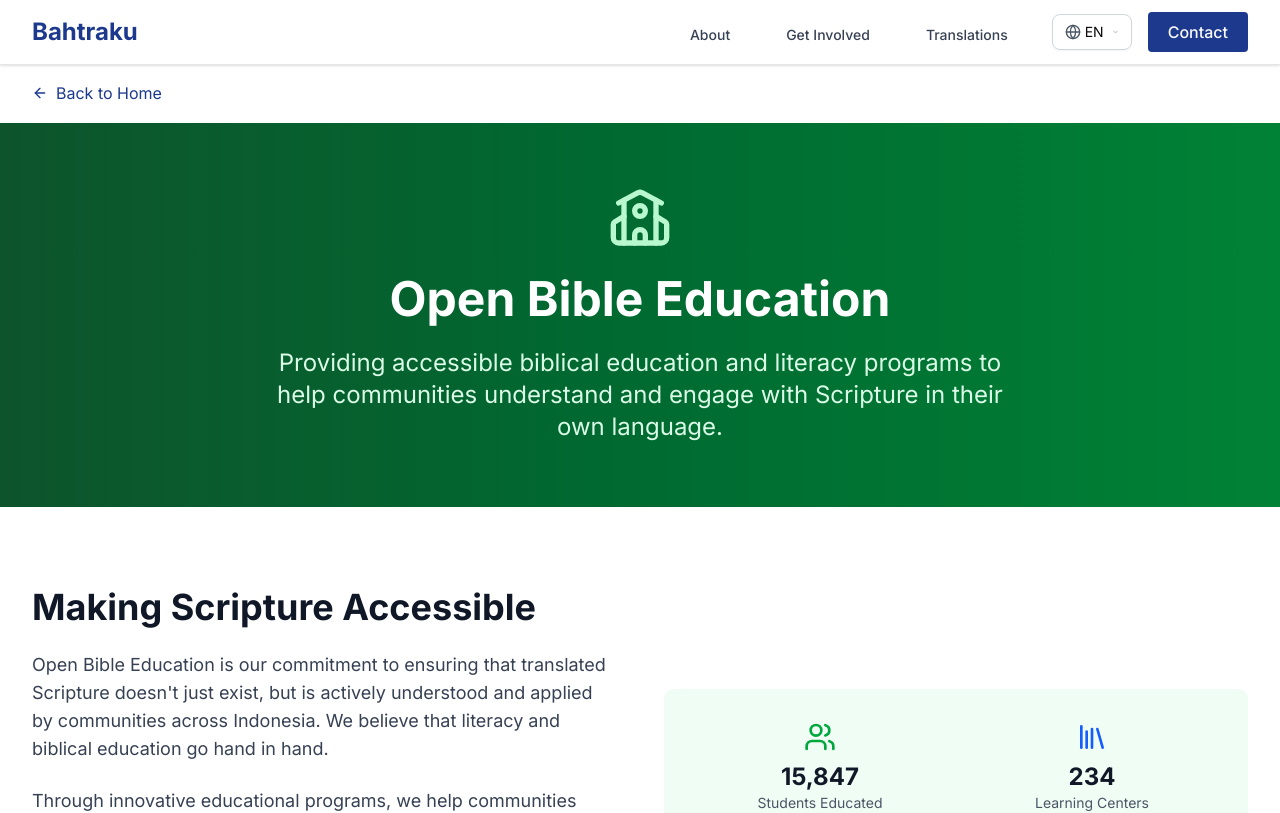
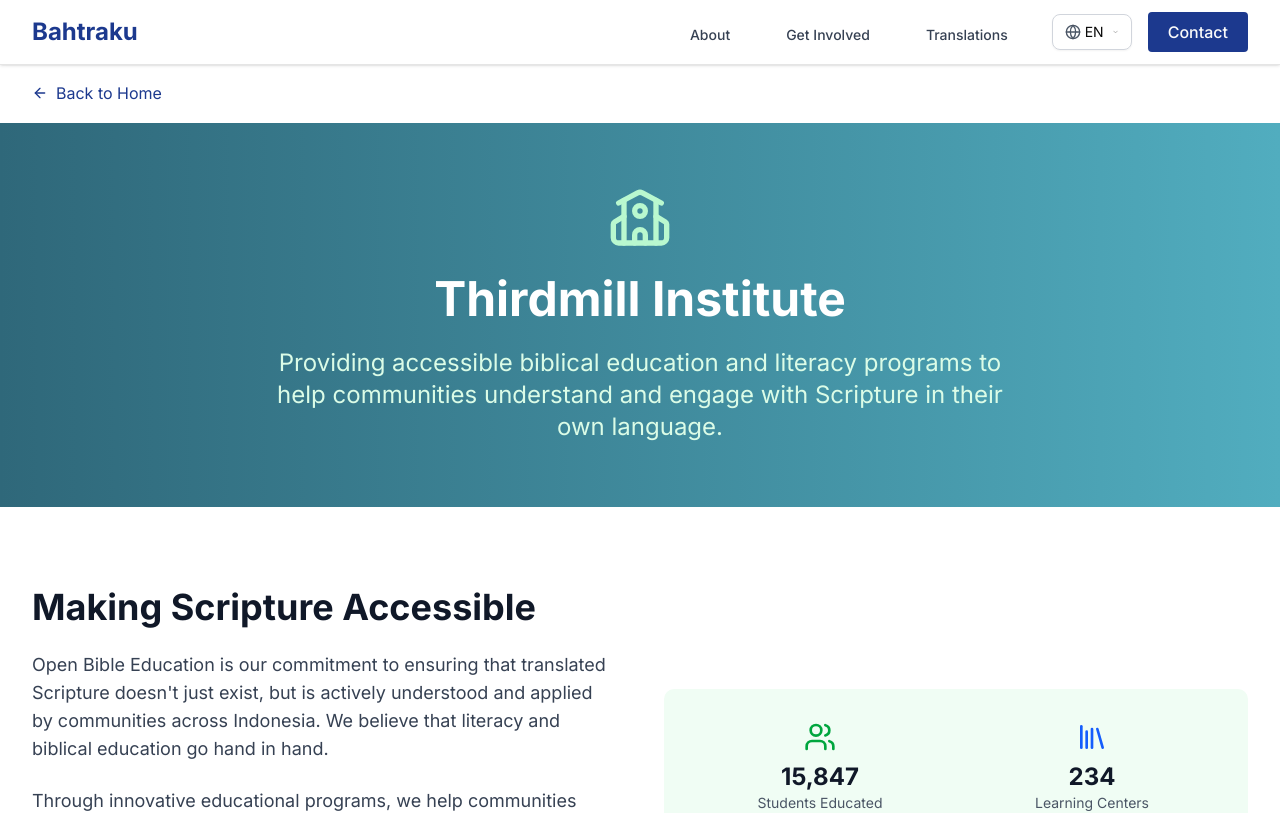
Before and after one commit to jeaneselinasm/org-update, a Next.js app: page /en/open-bible-education in a window 1280 px wide. Shown: the top 813 px of the page. Built offline with nearby package versions, Linux system fonts and the light colour scheme; a web font is replaced by a local one.

Commit message:
update page open-bible-education : change herosection color

```diff
--- a/app/[locale]/open-bible-education/page.tsx
+++ b/app/[locale]/open-bible-education/page.tsx
@@ -88,11 +88,11 @@
       </div>
 
       {/* Hero Section */}
-      <section className="bg-gradient-to-r from-green-900 to-green-700 text-white py-16">
+      <section className="bg-gradient-to-r from-[#2f687a] to-[#51adbf] text-white py-16">
         <div className="max-w-7xl mx-auto px-4 sm:px-6 lg:px-8">
           <div className="text-center">
             <School className="h-16 w-16 mx-auto mb-6 text-green-200" />
-            <h1 className="text-4xl md:text-5xl font-bold mb-6">Open Bible Education</h1>
+            <h1 className="text-4xl md:text-5xl font-bold mb-6">Thirdmill Institute</h1>
             <p className="text-xl md:text-2xl max-w-3xl mx-auto text-green-100">
               Providing accessible biblical education and literacy programs to help communities understand and engage
               with Scripture in their own language.
```
